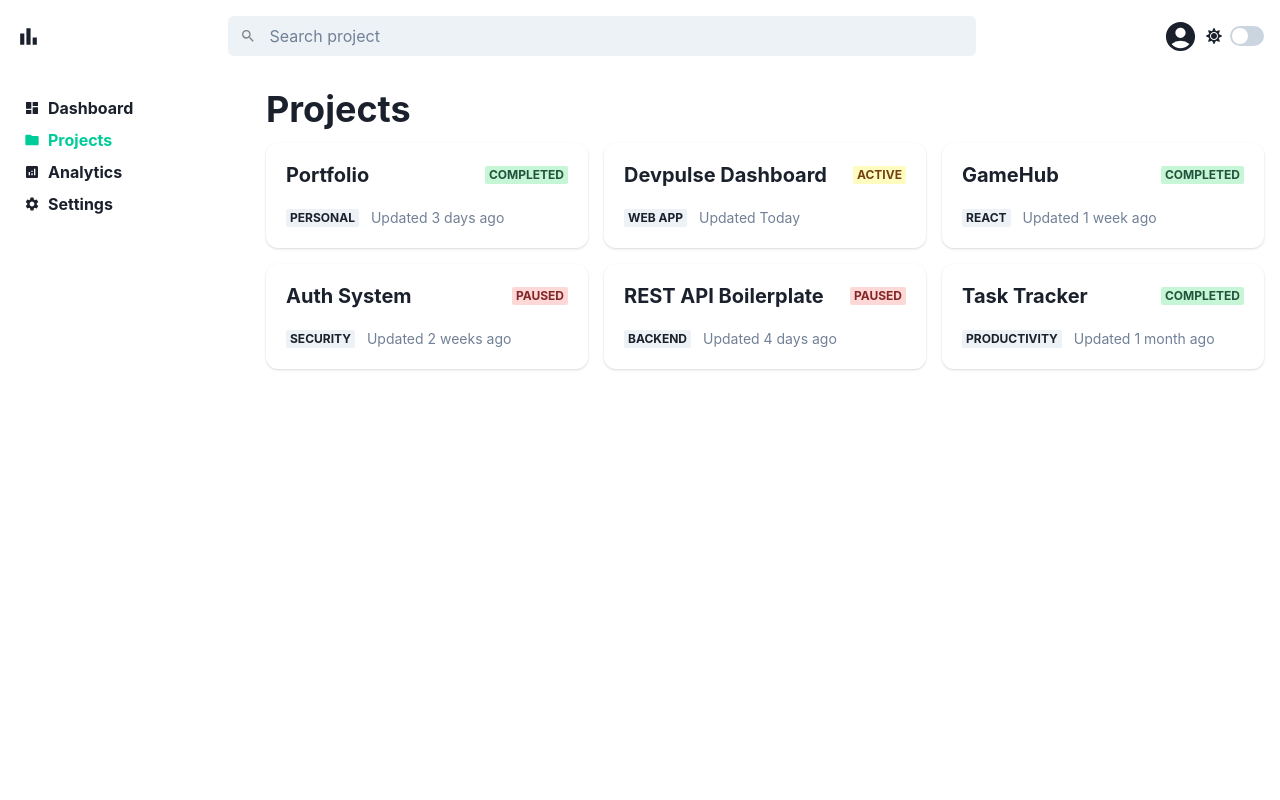
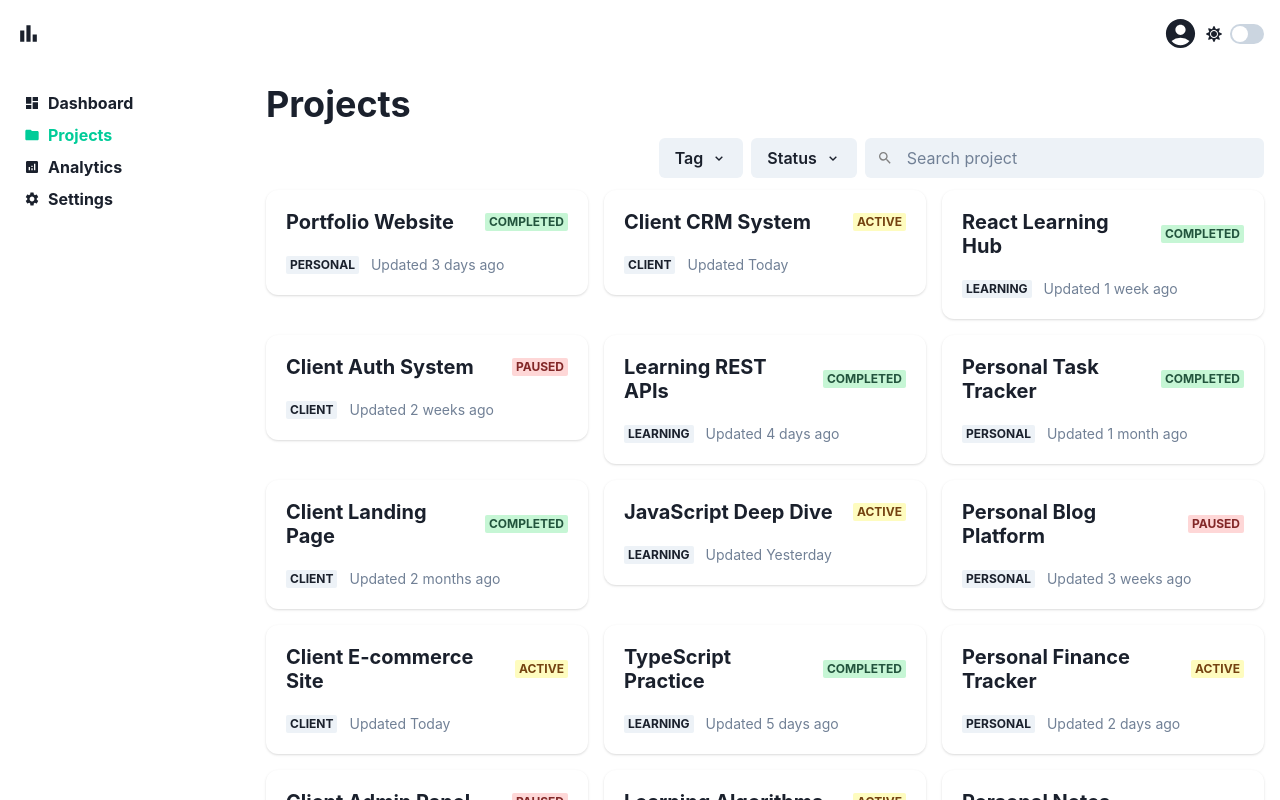
Before and after one commit to mahmud-ops/DevPulse, a React (Vite) app: page /projects in a window 1280 px wide. Built offline with nearby package versions, Linux system fonts and the light colour scheme.

Commit message:
Feat: Enhance project management with filtering and dropdown menus

```diff
--- /dev/null
+++ b/src/components/DropDownMenu.tsx
@@ -0,0 +1,35 @@
+import { useState } from "react"
+import { Button, Menu, MenuButton, MenuItem, MenuList } from "@chakra-ui/react"
+import { BiChevronDown } from "react-icons/bi"
+
+interface Props {
+  name: string // initial button text
+  options: string[] // list of dropdown items
+  onSelect?: (value: string) => void // optional callback when selected
+}
+
+const DropDownMenu = ({ name, options, onSelect }: Props) => {
+  const [selected, setSelected] = useState(name)
+
+  const handleSelect = (value: string) => {
+    setSelected(value)
+    if (onSelect) onSelect(value) // call callback if provided
+  }
+
+  return (
+    <Menu>
+      <MenuButton as={Button} rightIcon={<BiChevronDown />}>
+        {selected}
+      </MenuButton>
+      <MenuList>
+        {options.map((opt, idx) => (
+          <MenuItem key={idx} onClick={() => handleSelect(opt)}>
+            {opt}
+          </MenuItem>
+        ))}
+      </MenuList>
+    </Menu>
+  )
+}
+
+export default DropDownMenu
--- a/src/components/ProjectCard.tsx
+++ b/src/components/ProjectCard.tsx
@@ -1,15 +1,14 @@
 import {
-  Text,
+  Badge,
   Card,
+  CardBody,
   CardHeader,
   HStack,
   Heading,
-  Badge,
-  CardBody,
-  SimpleGrid,
+  Text
 } from "@chakra-ui/react";
-import { projects } from "../fakeDB";
 import { Link } from "react-router-dom";
+import type Project from "../types/Project";
 
 export const getStatusColor = (status: string) => {
   switch (status) {
@@ -24,15 +23,13 @@ export const getStatusColor = (status: string) => {
   }
 };
 
-const ProjectCards = () => {
+interface Props {
+  project: Project;
+}
+
+const ProjectCard = ({ project }: Props) => {
   return (
-    <SimpleGrid spacing={4} columns={{
-        base: 1,
-        md: 2,
-        lg:3
-    }}>
-      {projects.map((p) => (
-        <Link to={`/projects/${p.id}`} key={p.id}>
+    <Link to={`/projects/${project.id}`}>
       <Card
         borderRadius="xl"
         _hover={{ shadow: "md", transform: "translateY(-2px)" }}
@@ -40,24 +37,22 @@ const ProjectCards = () => {
       >
         <CardHeader pb={0}>
           <HStack justify="space-between">
-                <Heading size="md">{p.name}</Heading>
-                <Badge colorScheme={getStatusColor(p.status)}>{p.status}</Badge>
+            <Heading size="md">{project.name}</Heading>
+            <Badge colorScheme={getStatusColor(project.status)}>{project.status}</Badge>
           </HStack>
         </CardHeader>
 
         <CardBody>
           <HStack spacing={3}>
-                <Badge variant="subtle">{p.tag}</Badge>
+            <Badge variant="subtle">{project.tag}</Badge>
             <Text fontSize="sm" color="gray.500">
-                  Updated {p.last_updated}
+              Updated {project.last_updated}
             </Text>
           </HStack>
         </CardBody>
       </Card>
     </Link>
-      ))}
-    </SimpleGrid>
   );
 };
 
-export default ProjectCards;
+export default ProjectCard;
--- a/src/components/SearchInput.tsx
+++ b/src/components/SearchInput.tsx
@@ -1,12 +1,17 @@
 import { HStack, Input, InputGroup, InputLeftElement } from "@chakra-ui/react";
 import { MdSearch } from "react-icons/md";
 
-const SearchInput = () => {
+interface Props {
+  value: string;
+  onChange: (value: string) => void;
+}
+
+const SearchInput = ({ value, onChange }: Props) => {
   return (
     <HStack
       w={{
         base: "90%",
-        md: "60%",
+        md: "40%",
       }}
     >
       <InputGroup>
@@ -15,12 +20,8 @@ const SearchInput = () => {
         </InputLeftElement>
 
         <Input
-          onKeyDown={(e) => {
-            if (e.key === "Enter") {
-              console.log(e.currentTarget.value);
-            }
-          }}
-
+          value={value}
+          onChange={(e) => onChange(e.target.value)}
           type="text"
           placeholder="Search project"
           variant="filled"
--- a/src/components/TopBar.tsx
+++ b/src/components/TopBar.tsx
@@ -1,7 +1,6 @@
 import { Box, HStack } from "@chakra-ui/react";
 import { MdAccountCircle, MdBarChart } from "react-icons/md";
 import ThemeSwitch from "./ThemeSwitch";
-import SearchInput from "./SearchInput";
 
 const TopBar = () => {
   return (
@@ -9,7 +8,6 @@ const TopBar = () => {
       <Box>
         <MdBarChart size={"25px"} />
       </Box>
-      <SearchInput />
       <HStack>
         <MdAccountCircle size={35} />
         <ThemeSwitch />
--- a/src/fakeDB.ts
+++ b/src/fakeDB.ts
@@ -3,74 +3,242 @@ import type Project from "./types/Project";
 export const projects: Project[] = [
   {
     id: 1,
-    name: "Portfolio",
+    name: "Portfolio Website",
     status: "Completed",
     last_updated: "3 days ago",
     tag: "Personal",
     recent_actions: [
-      { message: "Build project section", date: "12/12/2025" },
-      { message: "Finalised navbar links", date: "11/12/2025" },
-      { message: "Added responsive design", date: "10/12/2025" },
+      { message: "Finalize project section", date: "12/12/2025" },
+      { message: "Improve mobile layout", date: "11/12/2025" },
+      { message: "Deploy to Vercel", date: "10/12/2025" },
     ],
   },
   {
     id: 2,
-    name: "Devpulse Dashboard",
+    name: "Client CRM System",
     status: "Active",
     last_updated: "Today",
-    tag: "Web App",
+    tag: "Client",
     recent_actions: [
-      { message: "Setup initial project structure", date: "30/01/2026" },
-      { message: "Integrate GitHub API", date: "29/01/2026" },
-      { message: "Add dark/light theme toggle", date: "28/01/2026" },
+      { message: "Add customer analytics", date: "30/01/2026" },
+      { message: "Fix auth bug", date: "29/01/2026" },
+      { message: "Improve dashboard UI", date: "28/01/2026" },
     ],
   },
   {
     id: 3,
-    name: "GameHub",
+    name: "React Learning Hub",
     status: "Completed",
     last_updated: "1 week ago",
-    tag: "React",
+    tag: "Learning",
     recent_actions: [
-      { message: "Add game search feature", date: "24/01/2026" },
-      { message: "Fix screenshot carousel layout", date: "22/01/2026" },
-      { message: "Optimize API requests", date: "20/01/2026" },
+      { message: "Complete hooks module", date: "24/01/2026" },
+      { message: "Practice context API", date: "22/01/2026" },
+      { message: "Build mini projects", date: "20/01/2026" },
     ],
   },
   {
     id: 4,
-    name: "Auth System",
+    name: "Client Auth System",
     status: "Paused",
     last_updated: "2 weeks ago",
-    tag: "Security",
+    tag: "Client",
     recent_actions: [
-      { message: "Design login/signup forms", date: "17/01/2026" },
-      { message: "Setup JWT authentication", date: "15/01/2026" },
-      { message: "Add password reset functionality", date: "14/01/2026" },
+      { message: "JWT implementation", date: "17/01/2026" },
+      { message: "Password hashing", date: "15/01/2026" },
+      { message: "Security review", date: "14/01/2026" },
     ],
   },
   {
     id: 5,
-    name: "REST API Boilerplate",
-    status: "Paused",
+    name: "Learning REST APIs",
+    status: "Completed",
     last_updated: "4 days ago",
-    tag: "Backend",
+    tag: "Learning",
     recent_actions: [
-      { message: "Define REST endpoints", date: "27/01/2026" },
-      { message: "Setup database models", date: "25/01/2026" },
-      { message: "Add middleware for logging", date: "23/01/2026" },
+      { message: "CRUD endpoints", date: "27/01/2026" },
+      { message: "Postman testing", date: "25/01/2026" },
+      { message: "Error handling", date: "23/01/2026" },
     ],
   },
   {
     id: 6,
-    name: "Task Tracker",
+    name: "Personal Task Tracker",
     status: "Completed",
     last_updated: "1 month ago",
-    tag: "Productivity",
+    tag: "Personal",
     recent_actions: [
-      { message: "Implement task creation", date: "01/12/2025" },
-      { message: "Add task completion feature", date: "28/11/2025" },
-      { message: "Integrate notifications", date: "25/11/2025" },
+      { message: "Task creation flow", date: "01/12/2025" },
+      { message: "Mark task complete", date: "28/11/2025" },
+      { message: "Notification logic", date: "25/11/2025" },
+    ],
+  },
+  {
+    id: 7,
+    name: "Client Landing Page",
+    status: "Completed",
+    last_updated: "2 months ago",
+    tag: "Client",
+    recent_actions: [
+      { message: "SEO optimization", date: "10/11/2025" },
+      { message: "Hero section redesign", date: "08/11/2025" },
+      { message: "Deploy live", date: "05/11/2025" },
+    ],
+  },
+  {
+    id: 8,
+    name: "JavaScript Deep Dive",
+    status: "Active",
+    last_updated: "Yesterday",
+    tag: "Learning",
+    recent_actions: [
+      { message: "Async/await practice", date: "31/01/2026" },
+      { message: "Event loop notes", date: "30/01/2026" },
+      { message: "Closure examples", date: "29/01/2026" },
+    ],
+  },
+  {
+    id: 9,
+    name: "Personal Blog Platform",
+    status: "Paused",
+    last_updated: "3 weeks ago",
+    tag: "Personal",
+    recent_actions: [
+      { message: "Draft markdown support", date: "09/01/2026" },
+      { message: "Design post layout", date: "08/01/2026" },
+      { message: "Setup database", date: "07/01/2026" },
+    ],
+  },
+  {
+    id: 10,
+    name: "Client E-commerce Site",
+    status: "Active",
+    last_updated: "Today",
+    tag: "Client",
+    recent_actions: [
+      { message: "Cart logic", date: "01/02/2026" },
+      { message: "Payment gateway", date: "31/01/2026" },
+      { message: "Product listing", date: "30/01/2026" },
+    ],
+  },
+  {
+    id: 11,
+    name: "TypeScript Practice",
+    status: "Completed",
+    last_updated: "5 days ago",
+    tag: "Learning",
+    recent_actions: [
+      { message: "Utility types", date: "26/01/2026" },
+      { message: "Generics", date: "24/01/2026" },
+      { message: "Strict mode", date: "22/01/2026" },
+    ],
+  },
+  {
+    id: 12,
+    name: "Personal Finance Tracker",
+    status: "Active",
+    last_updated: "2 days ago",
+    tag: "Personal",
+    recent_actions: [
+      { message: "Expense categories", date: "30/01/2026" },
+      { message: "Charts integration", date: "29/01/2026" },
+      { message: "Monthly summary", date: "28/01/2026" },
+    ],
+  },
+  {
+    id: 13,
+    name: "Client Admin Panel",
+    status: "Paused",
+    last_updated: "1 month ago",
+    tag: "Client",
+    recent_actions: [
+      { message: "Role permissions", date: "02/01/2026" },
+      { message: "User management", date: "01/01/2026" },
+      { message: "Audit logs", date: "30/12/2025" },
+    ],
+  },
+  {
+    id: 14,
+    name: "Learning Algorithms",
+    status: "Active",
+    last_updated: "Yesterday",
+    tag: "Learning",
+    recent_actions: [
+      { message: "Binary search", date: "31/01/2026" },
+      { message: "Sorting algorithms", date: "30/01/2026" },
+      { message: "Time complexity notes", date: "29/01/2026" },
+    ],
+  },
+  {
+    id: 15,
+    name: "Personal Notes App",
+    status: "Completed",
+    last_updated: "2 weeks ago",
+    tag: "Personal",
+    recent_actions: [
+      { message: "Search notes", date: "18/01/2026" },
+      { message: "Tagging system", date: "17/01/2026" },
+      { message: "Local storage sync", date: "16/01/2026" },
+    ],
+  },
+  {
+    id: 16,
+    name: "Client Booking System",
+    status: "Active",
+    last_updated: "Today",
+    tag: "Client",
+    recent_actions: [
+      { message: "Calendar view", date: "01/02/2026" },
+      { message: "Booking validation", date: "31/01/2026" },
+      { message: "Email notifications", date: "30/01/2026" },
+    ],
+  },
+  {
+    id: 17,
+    name: "Learning Git & GitHub",
+    status: "Completed",
+    last_updated: "1 month ago",
+    tag: "Learning",
+    recent_actions: [
+      { message: "Rebase practice", date: "05/01/2026" },
+      { message: "PR workflow", date: "03/01/2026" },
+      { message: "Git hooks", date: "01/01/2026" },
+    ],
+  },
+  {
+    id: 18,
+    name: "Personal Habit Tracker",
+    status: "Paused",
+    last_updated: "3 weeks ago",
+    tag: "Personal",
+    recent_actions: [
+      { message: "Streak logic", date: "10/01/2026" },
+      { message: "Daily reminders", date: "09/01/2026" },
+      { message: "UI redesign", date: "08/01/2026" },
+    ],
+  },
+  {
+    id: 19,
+    name: "Client Analytics Dashboard",
+    status: "Active",
+    last_updated: "Yesterday",
+    tag: "Client",
+    recent_actions: [
+      { message: "Charts optimization", date: "31/01/2026" },
+      { message: "API caching", date: "30/01/2026" },
+      { message: "Refactor data layer", date: "29/01/2026" },
+    ],
+  },
+  {
+    id: 20,
+    name: "Learning System Design",
+    status: "Active",
+    last_updated: "Today",
+    tag: "Learning",
+    recent_actions: [
+      { message: "Scalability notes", date: "01/02/2026" },
+      { message: "Load balancing concepts", date: "31/01/2026" },
+      { message: "Database sharding", date: "30/01/2026" },
     ],
   },
 ];
--- /dev/null
+++ b/src/hooks/useProjects.ts
@@ -0,0 +1,24 @@
+import { projects } from "../fakeDB"
+
+interface UseProjectsQuery {
+  searchInput?: string
+  tag?: string
+  status?: string
+}
+
+const useProjects = ({ searchInput = "", tag = "All", status = "All" }: UseProjectsQuery) => {
+  return projects.filter((project) => {
+    const matchesSearch =
+      project.name.toLowerCase().includes(searchInput.toLowerCase())
+
+    const matchesTag =
+      tag === "All" || project.tag.toLowerCase() === tag.toLowerCase()
+
+    const matchesStatus =
+      status === "All" || project.status.toLowerCase() === status.toLowerCase()
+
+    return matchesSearch && matchesTag && matchesStatus
+  })
+}
+
+export default useProjects
--- a/src/pages/ProjectPage.tsx
+++ b/src/pages/ProjectPage.tsx
@@ -1,11 +1,43 @@
+import { Box, HStack, SimpleGrid } from "@chakra-ui/react";
+import DropDownMenu from "../components/DropDownMenu";
 import PageHeading from "../components/PageHeading";
-import ProjectCards from "../components/ProjectCard";
+import SearchInput from "../components/SearchInput";
+import ProjectCard from "../components/ProjectCard";
+import { useState } from "react";
+import useProjects from "../hooks/useProjects";
+
+const tags = ["All", "Personal", "Client", "Learning"];
+const status = ["All","Completed", "Active", "Paused"];
 
 const ProjectPage = () => {
+
+  const [selectedTag, setSelectedTag] = useState("All");
+  const [selectedStatus, setSelectedStatus] = useState("All");
+  const [searchInput, setSearchInput] = useState("");
+
+  const projects = useProjects({
+    tag: selectedTag,
+    status: selectedStatus,
+    searchInput
+  })
+
   return (
     <>
       <PageHeading title="Projects" />
-      <ProjectCards />
+
+      <HStack justifyContent={"end"} w={"100%"} my={3}>
+        <DropDownMenu name={"Tag"} options={tags} onSelect={setSelectedTag}/>
+        <DropDownMenu name={"Status"} options={status} onSelect={setSelectedStatus}/>
+        <SearchInput value={searchInput} onChange={setSearchInput}/>
+      </HStack>
+
+      <Box>
+        <SimpleGrid spacing={4} columns={{ base: 1, md: 2, lg: 3 }}>
+          {projects.map((project) => (
+            <ProjectCard key={project.id} project={project} />
+          ))}
+        </SimpleGrid>
+      </Box>
     </>
   );
 };
--- a/src/pages/SettingsPage.tsx
+++ b/src/pages/SettingsPage.tsx
@@ -2,7 +2,7 @@ import PageHeading from "../components/PageHeading"
 
 const SettingsPage = () => {
   return (
-    <PageHeading title="Projects" />
+    <PageHeading title="Settings" />
   )
 }
 
```
Lines whose indentation alone changed are shown as unchanged.
